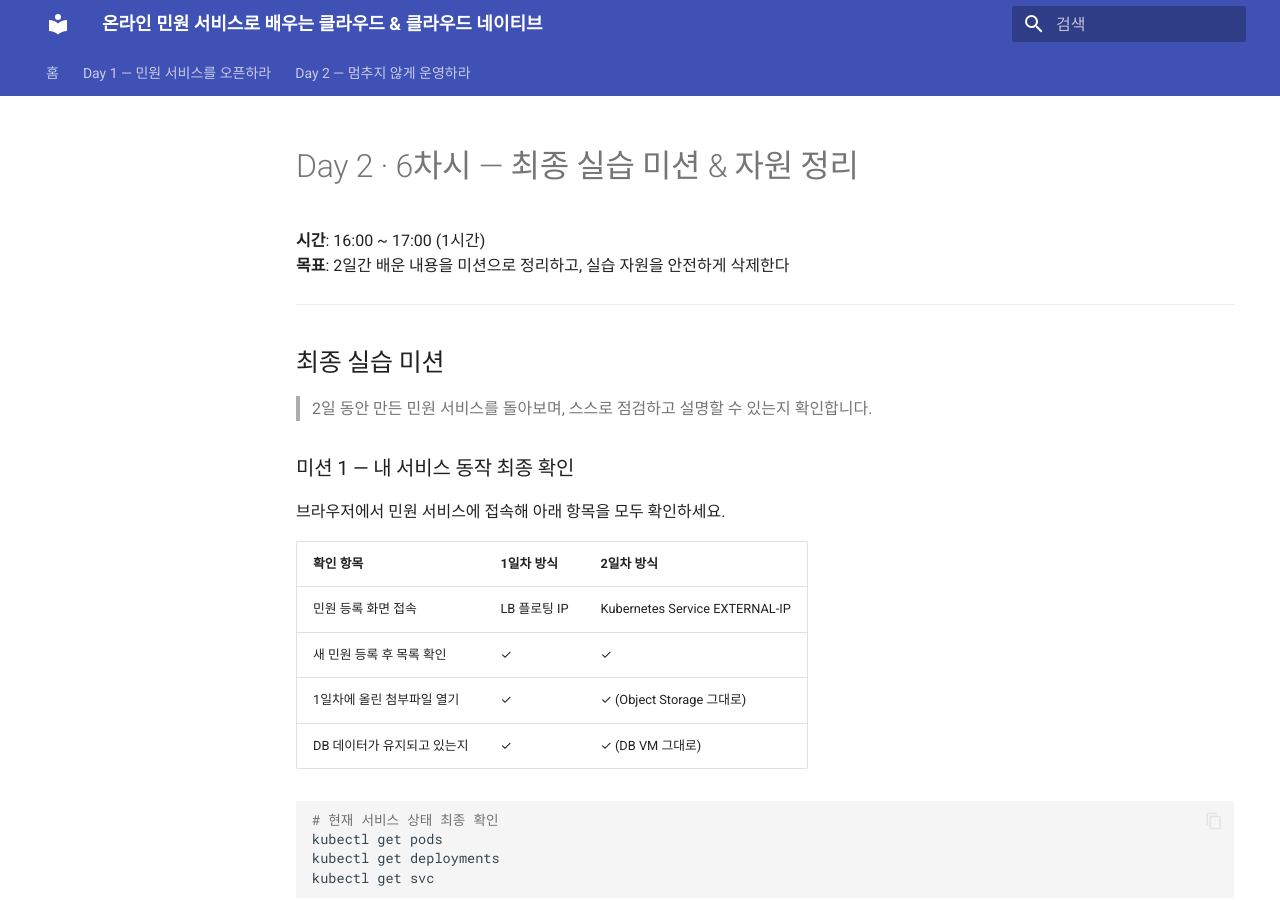
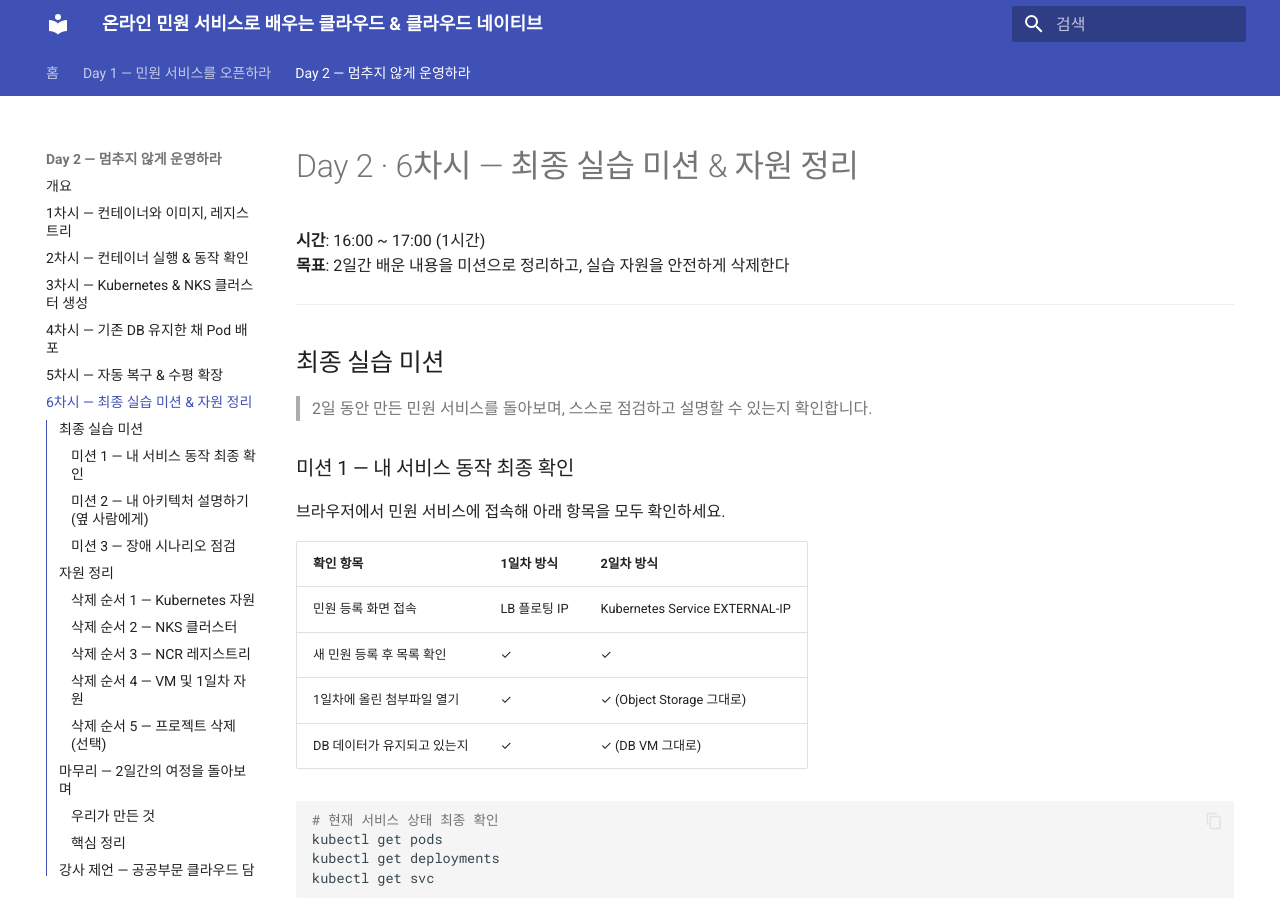
Before and after one commit to skilleat-labs/cloud-native-minwon-lab, an MkDocs documentation site: the page built from docs/day2/session6.md, in a window 1280 px wide and 900 px high. Built offline with MkDocs 1.6.1 and Material for MkDocs 9.7.7, drawn with Linux system fonts in a browser that asks for light colours.

Commit message:
Day2: add session6 to nav

```diff
--- a/mkdocs.yml
+++ b/mkdocs.yml
@@ -34,6 +34,7 @@ nav:
     - 3차시 — Kubernetes & NKS 클러스터 생성: day2/session3.md
     - 4차시 — 기존 DB 유지한 채 Pod 배포: day2/session4.md
     - 5차시 — 자동 복구 & 수평 확장: day2/session5.md
+    - 6차시 — 최종 실습 미션 & 자원 정리: day2/session6.md
 
 extra_css:
   - stylesheets/extra.css
```
